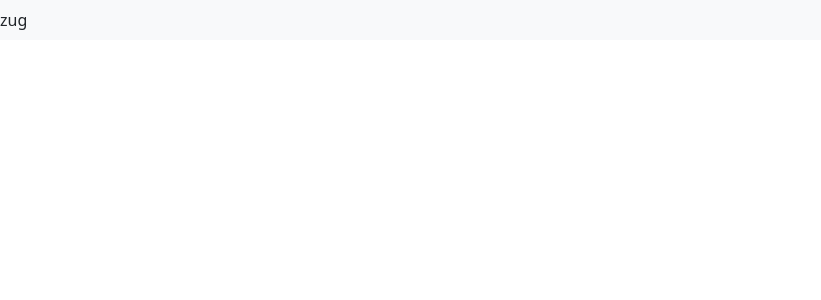
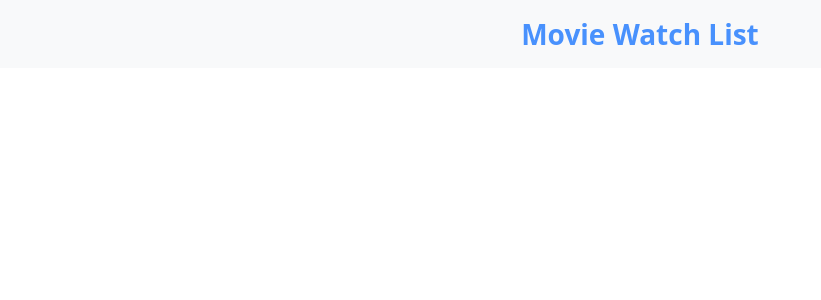
Before and after one commit to Shawaiz99/movie-watch-list-practice-project, a React app: page / in a window 1280 px wide. Shown: the top 300 px of the page, without its empty margins (0-821 px from the left). Built offline with nearby package versions, Linux system fonts and the light colour scheme; the HTML template or start-up script is replaced by a standard one.

Commit message:
Finished Navbar. Moving onto MovieCard

```diff
--- a/src/components/Navbar.jsx
+++ b/src/components/Navbar.jsx
@@ -1,9 +1,13 @@
 function Navbar() {
   return (
     <nav className=" navbar bg-body-tertiary">
-      zug
+      <div className="container">
+        <div className="navbar-brand fs-3 fw-bold text-primary text-opacity-75 mx-auto">
+          Movie Watch List
+        </div>
+      </div>
     </nav>
-  )
+  );
 }
 
-export default Navbar
+export default Navbar;
```
Also changed, not shown: src/components/MovieCard.jsx (added, +9 -0 lines).
